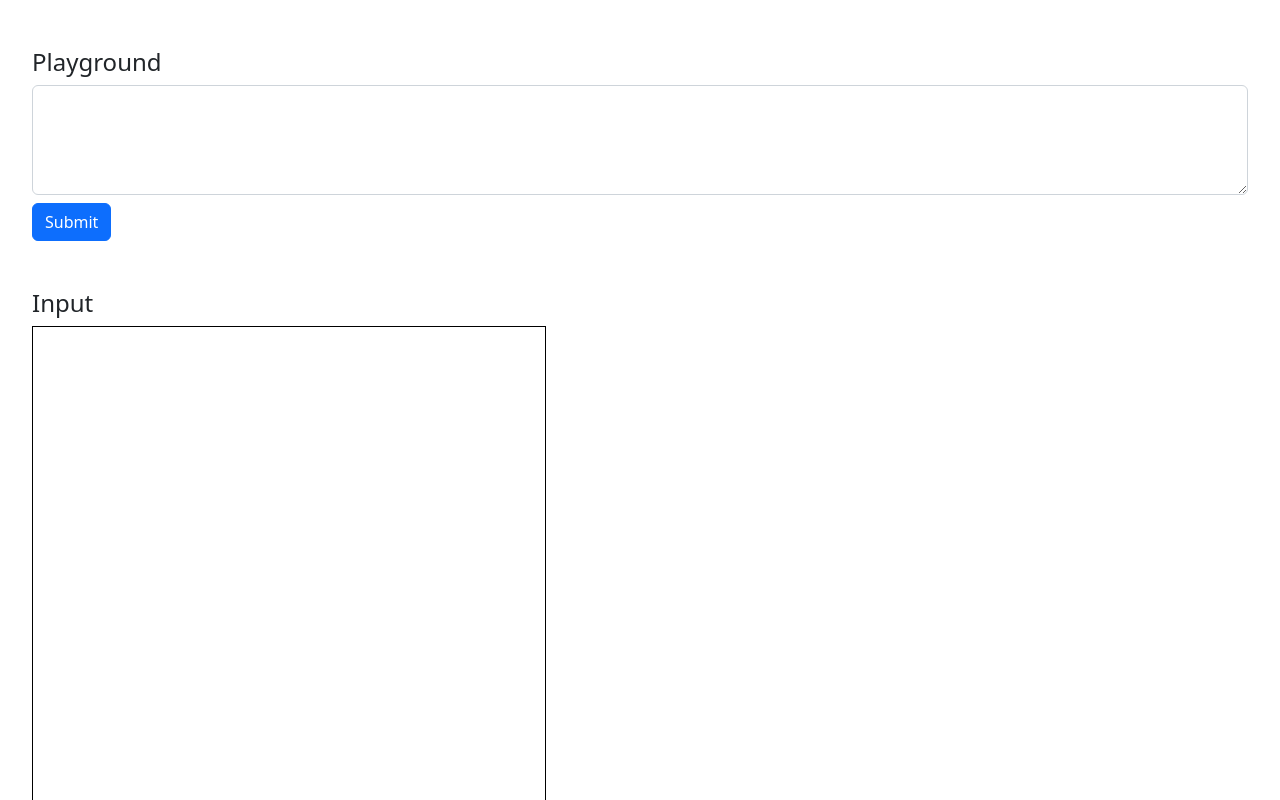
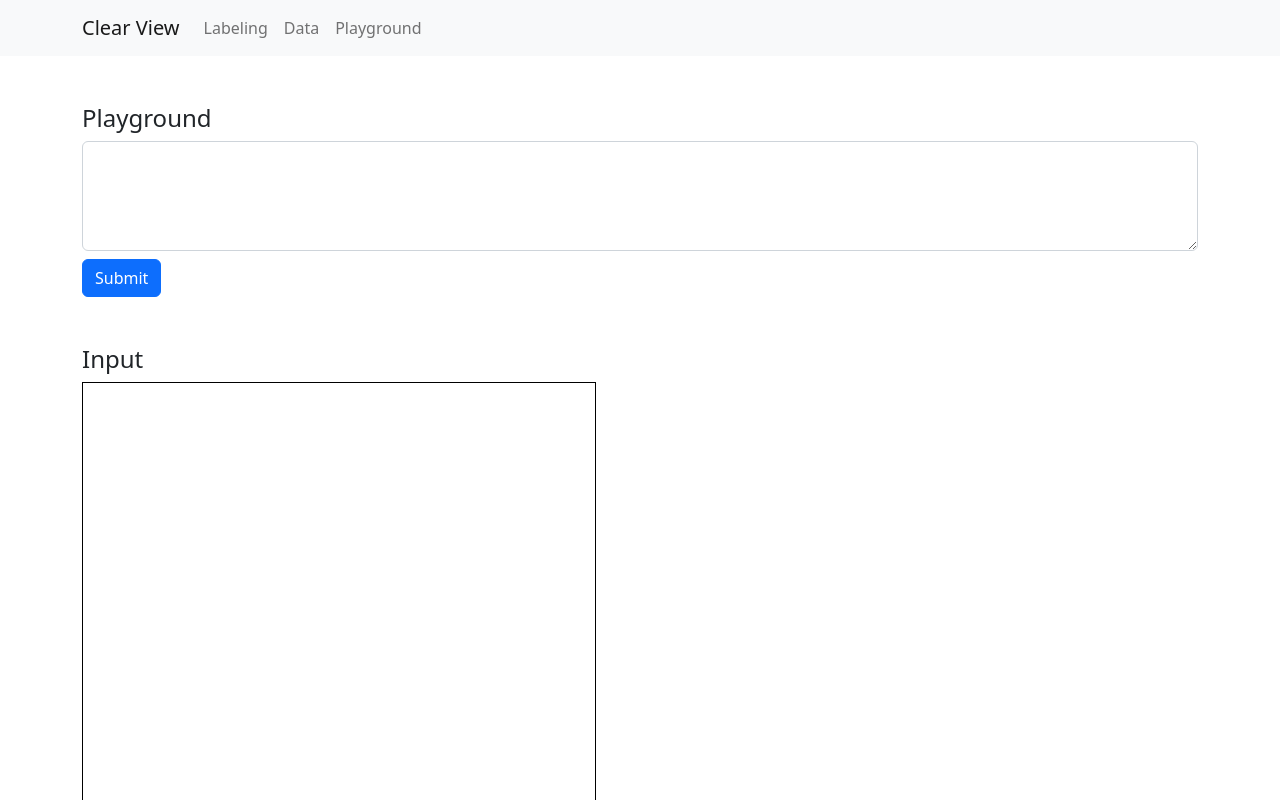
Before and after one commit to czhu12/ClearView, a Next.js app in the folder frontend/: page /playground in a window 1280 px wide. Shown: the top 800 px of the page. Built offline with nearby package versions, Linux system fonts and the light colour scheme.

Commit message:
added data

```diff
--- a/frontend/pages/index.js
+++ b/frontend/pages/index.js
@@ -1,4 +1,5 @@
 import Head from 'next/head'
+import Header from '../src/components/Header'
 import Labeling from '../src/devices/Labeling'
 import styles from '../styles/Home.module.css'
 
@@ -12,6 +13,7 @@ export default function Home() {
       </Head>
 
       <main>
+        <Header />
         <Labeling/>
       </main>
     </div>
--- a/frontend/pages/playground.js
+++ b/frontend/pages/playground.js
@@ -1,12 +1,12 @@
 import Head from 'next/head'
-import Pipeline, { PipelineBuilder } from '../src/utils/Pipeline';
+import { PipelineBuilder } from '../src/utils/Pipeline';
 import { useState } from 'react'
 import Button from 'react-bootstrap/Button';
 import Form from 'react-bootstrap/Form';
-import ToCanvas from '../src/utils/ToCanvas';
-import CropImage from '../src/utils/CropImage';
 
 import styles from '../styles/Home.module.css'
+import Header from '../src/components/Header';
+import { Container } from 'react-bootstrap';
 
 export default function Playground() {
   const [base64, setBase64] = useState("");
@@ -35,7 +35,9 @@ export default function Playground() {
         <link rel="icon" href="/favicon.ico" />
       </Head>
 
+      <Header />
       <main className="my-5">
+        <Container>
           <h4>Playground</h4>
           <Form.Control value={base64} onChange={(e) => setBase64(e.target.value)} as="textarea" rows={4} />
           <div className="mt-2 mb-5">
@@ -47,6 +49,7 @@ export default function Playground() {
 
           <h4>Output</h4>
           <canvas style={{border: "1px solid black"}} height="512" width="512" id="output-canvas"></canvas>
+        </Container>
       </main>
     </div>
   )
--- a/frontend/pages/web/demo.js
+++ b/frontend/pages/web/demo.js
@@ -1,4 +1,5 @@
 import Head from 'next/head'
+import Header from '../../src/components/Header';
 import Devices from "../../src/devices/Devices";
 
 export default function Home() {
@@ -11,6 +12,7 @@ export default function Home() {
       </Head>
 
       <main>
+        <Header />
         <Devices />
       </main>
     </div>
--- /dev/null
+++ b/frontend/src/components/Header.jsx
@@ -0,0 +1,18 @@
+import { Container, Navbar, Nav } from "react-bootstrap";
+
+export default function Header() {
+  return (
+    <Navbar bg="light" expand="lg">
+      <Container>
+        <Navbar.Brand href="/">Clear View</Navbar.Brand>
+        <Navbar.Collapse id="basic-navbar-nav">
+          <Nav className="me-auto">
+            <Nav.Link href="/">Labeling</Nav.Link>
+            <Nav.Link href="/web/demo">Data</Nav.Link>
+            <Nav.Link href="/playground">Playground</Nav.Link>
+          </Nav>
+        </Navbar.Collapse>
+      </Container>
+    </Navbar>
+  );
+}
--- a/frontend/styles/Home.module.css
+++ b/frontend/styles/Home.module.css
@@ -1,7 +1,3 @@
-.container {
-  padding: 0 2rem;
-}
-
 .main {
   min-height: 100vh;
   padding: 4rem 0;
```
Also changed, not shown: frontend/pages/labeling.js (deleted, +0 -19 lines). Lines whose indentation alone changed are shown as unchanged.
